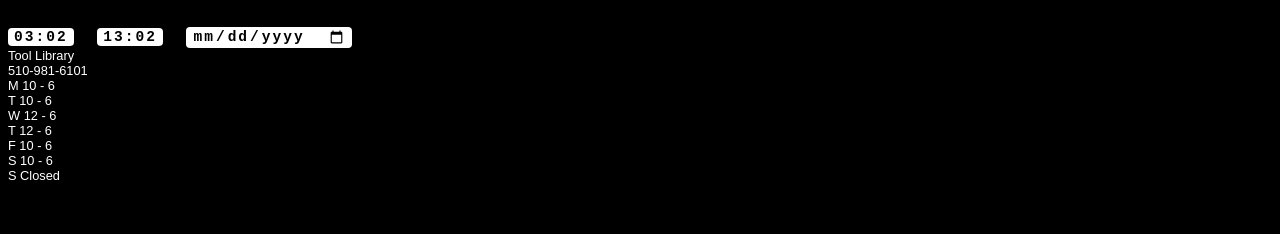
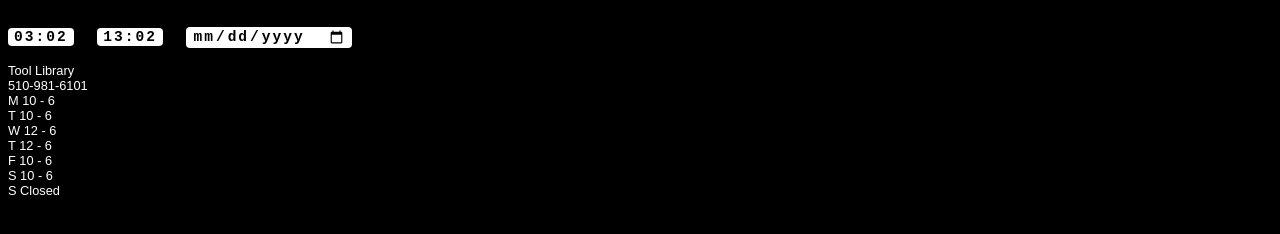
Before and after one commit to kogcyc/desktop, a plain HTML site: page index.html in a window 1280 px wide. Shown: the part 210-444 px from the top of the page. Drawn offline with nearby package versions, Linux system fonts and the light colour scheme.

Commit message:
Update index.html

```diff
--- a/index.html
+++ b/index.html
@@ -130,7 +130,7 @@
 
     </script>
 
-    <input type="date" class="timedate"> <br>
+    <input type="date" class="timedate"> <br><br>
 
     <div id="tool">
       Tool Library<br>
```
